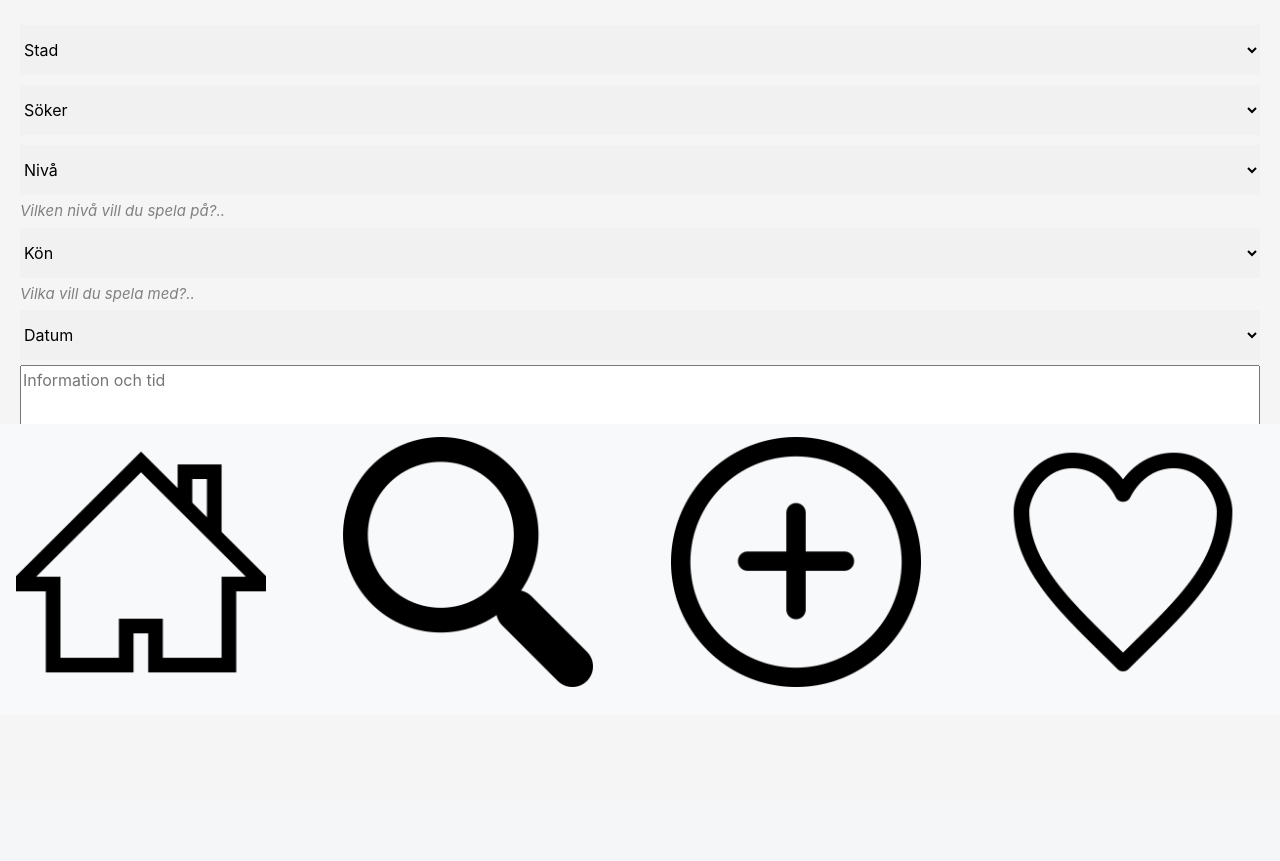
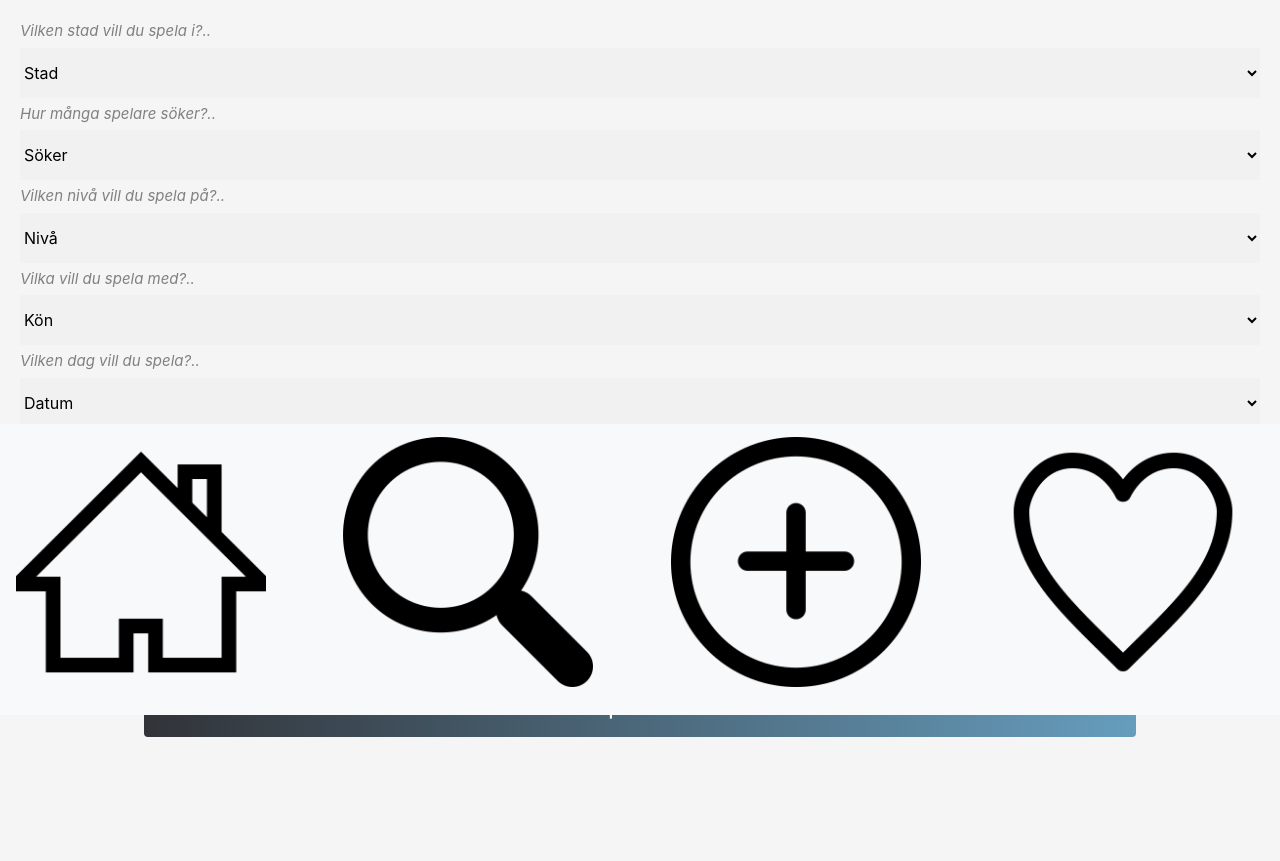
Before and after one commit to jakob-web/PadelPartner, a Flask app: page /createMatch in a window 1280 px wide. Shown: the part 85-946 px from the top of the page. Before the commit the page ends 772 px from the top, so only its background shows below. Run offline with Flask 2, Linux system fonts and the light colour scheme; the visitor is signed in with stand-in values (Sample User, id 1); some libraries are stand-ins or nearby versions.

Commit message:
hjälptexter

```diff
--- a/python/templates/create_match.html
+++ b/python/templates/create_match.html
@@ -39,6 +39,7 @@
 <main>
 <fieldset>
 <form action="http://localhost:8080/insert_match" method="POST">
+    <label class="hjalptext">Vilken stad vill du spela i?..</label>
     <select id="location" name="location" required>
         <option value="" disabled selected hidden>Stad</option>
         <option value="Malmö">Malmö</option>
@@ -46,12 +47,14 @@
         <option value="Lund">Lund</option>
         <option value="Lomma">Lomma</option>
     </select>
+    <label class="hjalptext">Hur många spelare söker?..</label>
     <select id="players" name="players" required>
         <option value="" disabled selected hidden>Söker</option>
         <option value="1">1 Spelare</option>
         <option value="2">2 Spelare</option>
         <option value="3">3 Spelare</option>
     </select> <br>
+    <label class="hjalptext">Vilken nivå vill du spela på?..</label>
     <select id="level" name="level" required>
         <option value="" disabled selected hidden>Nivå</option>
         <option value="A">A</option>
@@ -59,7 +62,7 @@
         <option value="C">C</option>
         <option value="D">D</option>
     </select>
-    <label class="hjalptext">Vilken nivå vill du spela på?..</label>
+    <label class="hjalptext">Vilka vill du spela med?..</label>
     <br>
     <select id="gender" name="gender" required>
         <option value="" disabled selected hidden>Kön</option>
@@ -67,9 +70,8 @@
         <option value="Dam">Dam</option>
         <option value="Mix">Mix</option>
     </select>
-    <label class="hjalptext">Vilka vill du spela med?..</label>
     <br>
-
+    <label class="hjalptext">Vilken dag vill du spela?..</label>
     <select id="date" name="date" required>
         <option value="" disabled selected hidden>Datum</option>
         <option value="{{dates[0]}}">{{dates[0]}}</option>
@@ -83,6 +85,8 @@
         <option value="{{dates[8]}}">{{dates[8]}}</option>
         <option value="{{dates[9]}}">{{dates[9]}}</option>
     </select>
+    <br>
+    <label class="hjalptext">Här kan du fylla i övrig information om matchen. Till exemepel vilken tid, vilken bana eller spelhall etc.</label>
     <br>
     <textarea name="info" placeholder="Information och tid" required></textarea>
     <br>
--- a/python/templates/show_match.html
+++ b/python/templates/show_match.html
@@ -23,6 +23,7 @@
     <main>
     <fieldset>
         <form action="http://localhost:8080/show_match" method="POST">
+                <label class="hjalptext">Vilken stad vill du spela i?..</label>
                 <select id="location" name="location" required>
                 <option value="" disabled selected hidden>Stad</option>
                 <option value="Malmö">Malmö</option>
@@ -31,6 +32,7 @@
                 <option value="Lomma">Lomma</option>
             </select>
 
+            <label class="hjalptext">Vilken nivå vill du spela på?..</label>
             <select id="level" name="level" required>
                 <option value="" disabled selected hidden>Nivå</option>
                 <option value="A">A</option>
@@ -40,7 +42,7 @@
                 <option value="1"selected hidden>Alla</option>
             </select>
 
-
+            <label class="hjalptext">Vilka vill du spela med?..</label>
             <select id="gender" name="gender" required>
                 <option value="" disabled selected hidden>Kön</option>
                 <option value="Herr">Herr</option>
```
